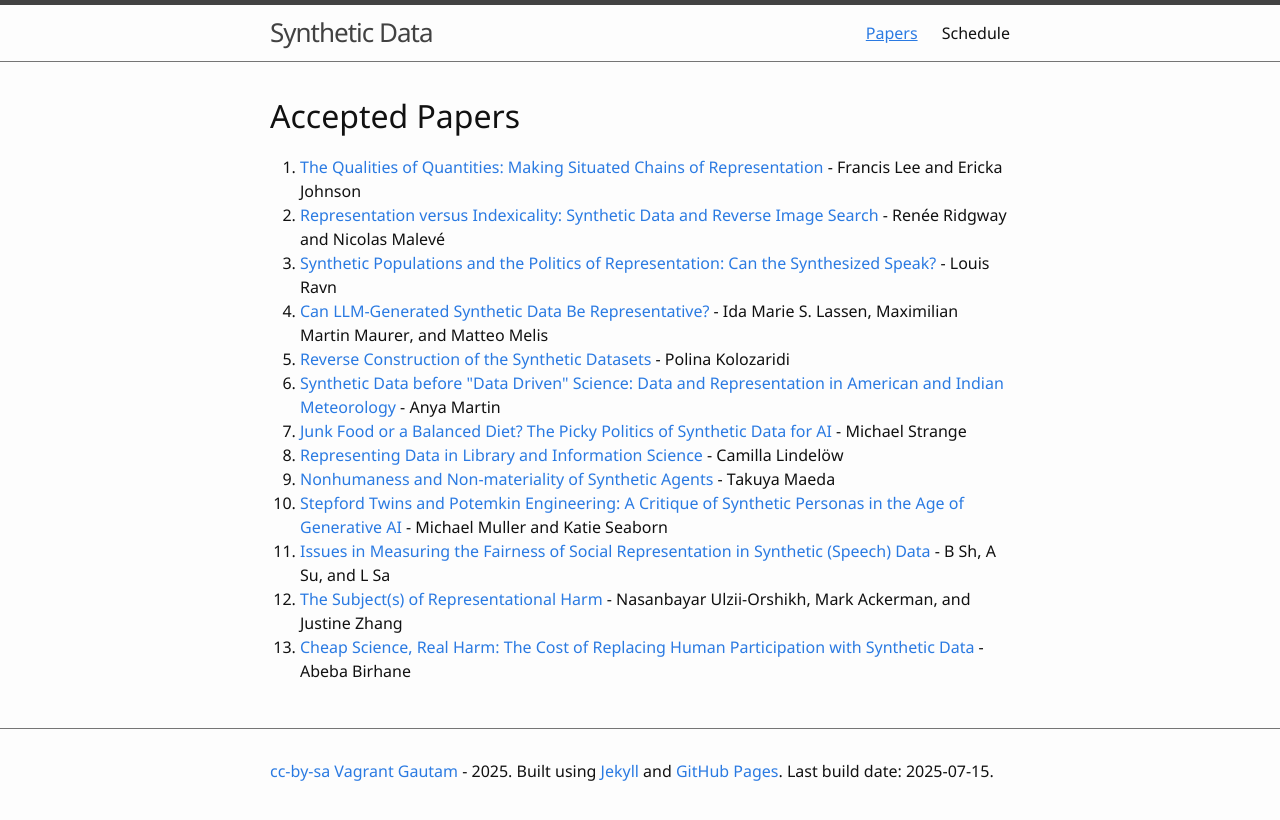
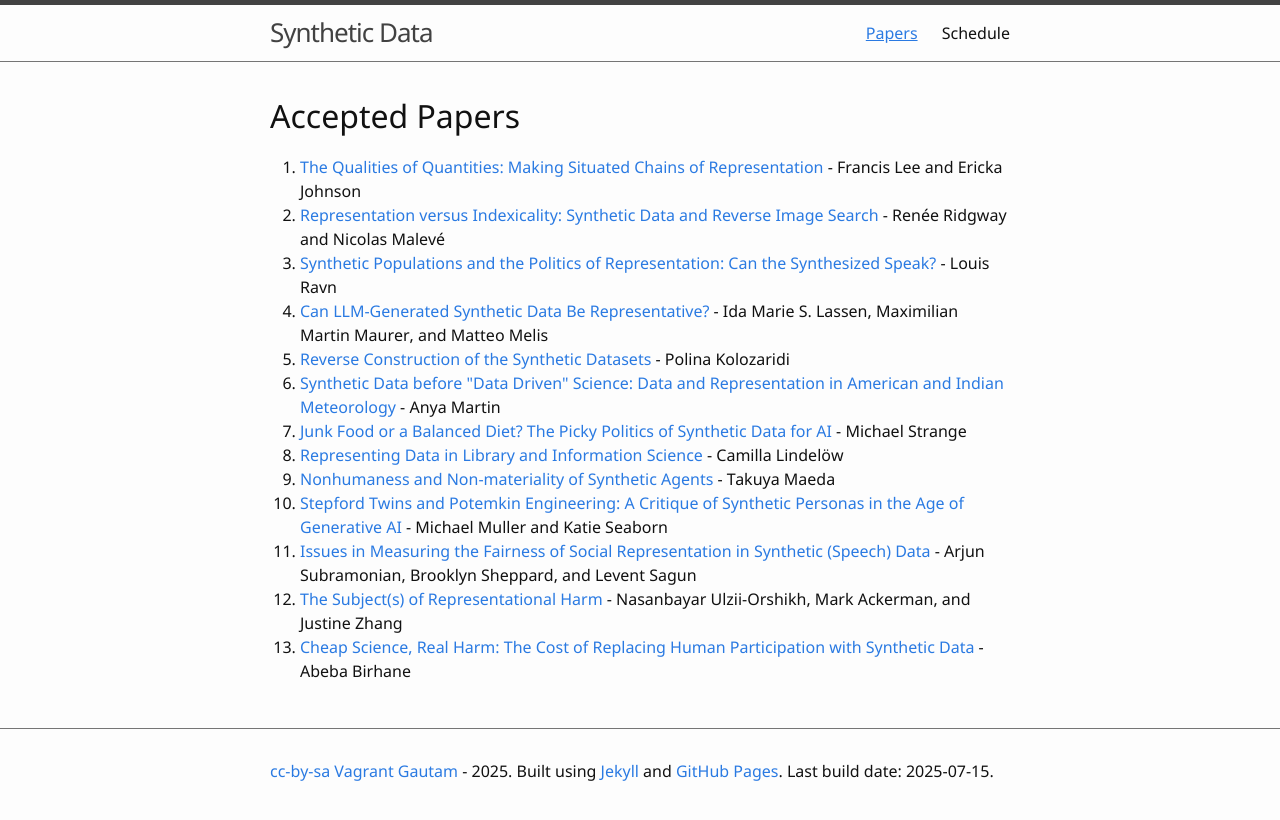
Before and after one commit to synthetic-data-workshop/synthetic-data-workshop.github.io, a Jekyll site: the page built from papers.md, in a window 1280 px wide. Shown: the top 820 px of the page. Built offline with Jekyll 4.4.1, drawn with Linux system fonts in a browser that asks for light colours.

Commit message:
de-anonymize submission 11

```diff
--- a/_data/papers.yml
+++ b/_data/papers.yml
@@ -29,7 +29,7 @@
   authors: "Michael Muller and Katie Seaborn"
   url: papers/10.pdf
 - title: "Issues in Measuring the Fairness of Social Representation in Synthetic (Speech) Data"
-  authors: "B Sh, A Su, and L Sa"
+  authors: "Arjun Subramonian, Brooklyn Sheppard, and Levent Sagun"
   url: papers/11.pdf
 - title: "The Subject(s) of Representational Harm"
   authors: "Nasanbayar Ulzii-Orshikh, Mark Ackerman, and Justine Zhang"
```
Also changed, not shown: 1 other file.
